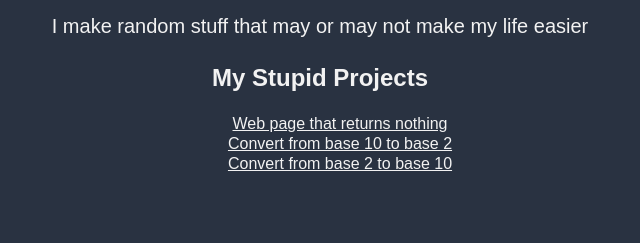
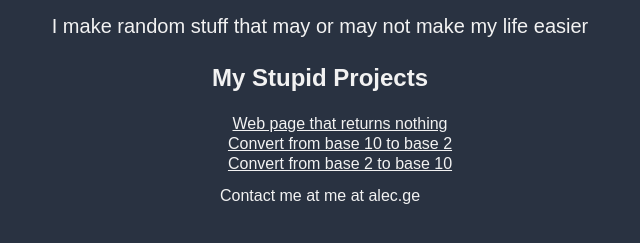
Before and after one commit to hawaiigal/kailani.io, a plain HTML site: page public_html/index.html in a window 1280 px wide. Shown: the part 55-298 px from the top of the page, without its empty margins (320-960 px from the left). Drawn offline with Linux system fonts and the light colour scheme.

Commit message:
added contact method

```diff
--- a/public_html/css/base.css
+++ b/public_html/css/base.css
@@ -59,7 +59,6 @@ body {
 	font-size: 16px;
 	text-align: center;
 }
-
 a {
 	color: #F2F2F2;
 }
--- a/public_html/index.html
+++ b/public_html/index.html
@@ -27,5 +27,9 @@
 			</ul>
 		</div>
 
+		<div class = "section">
+			<p>Contact me at me at alec.ge</p>
+		</div>
+
 	</body>
 </html>
```
